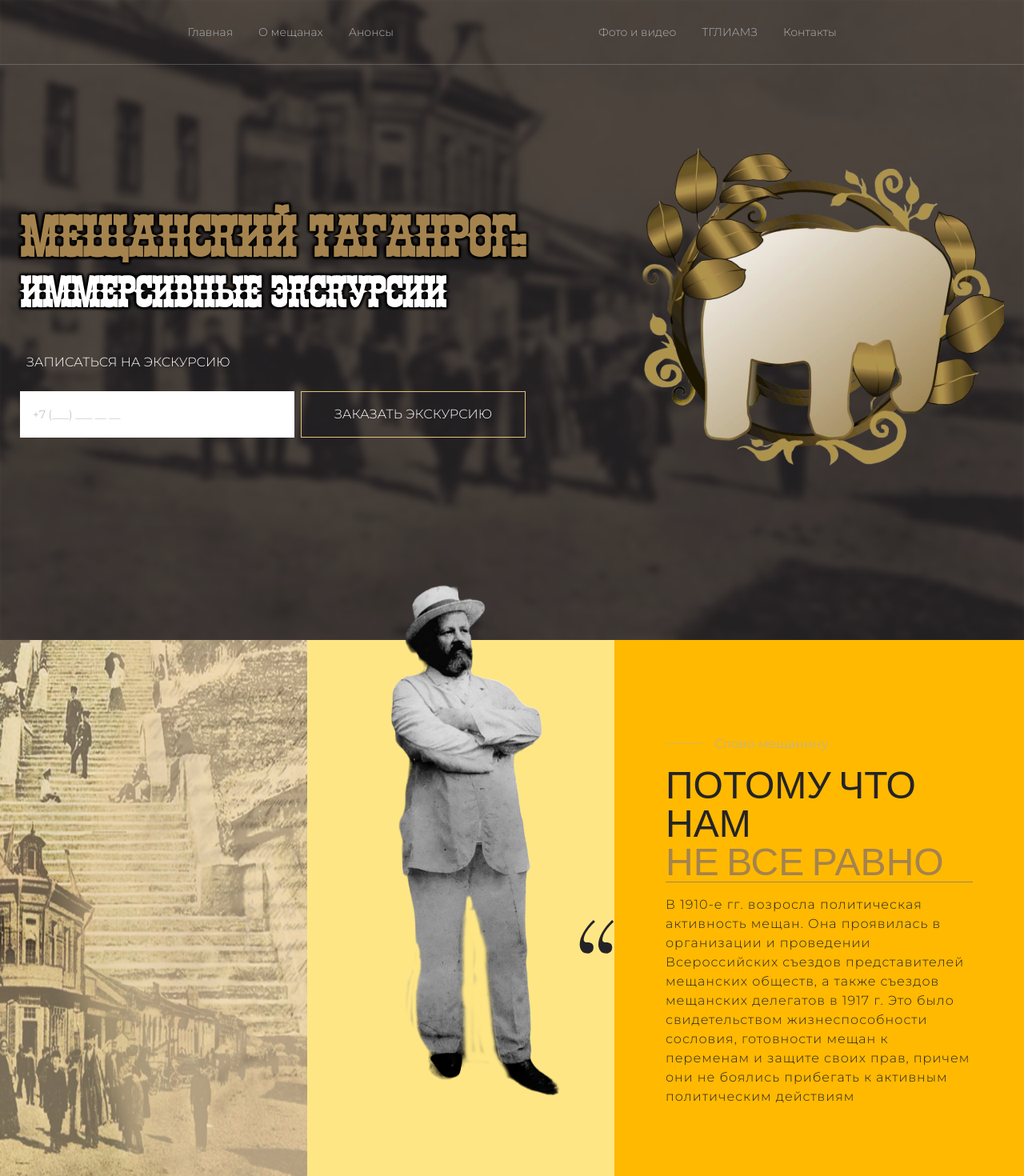
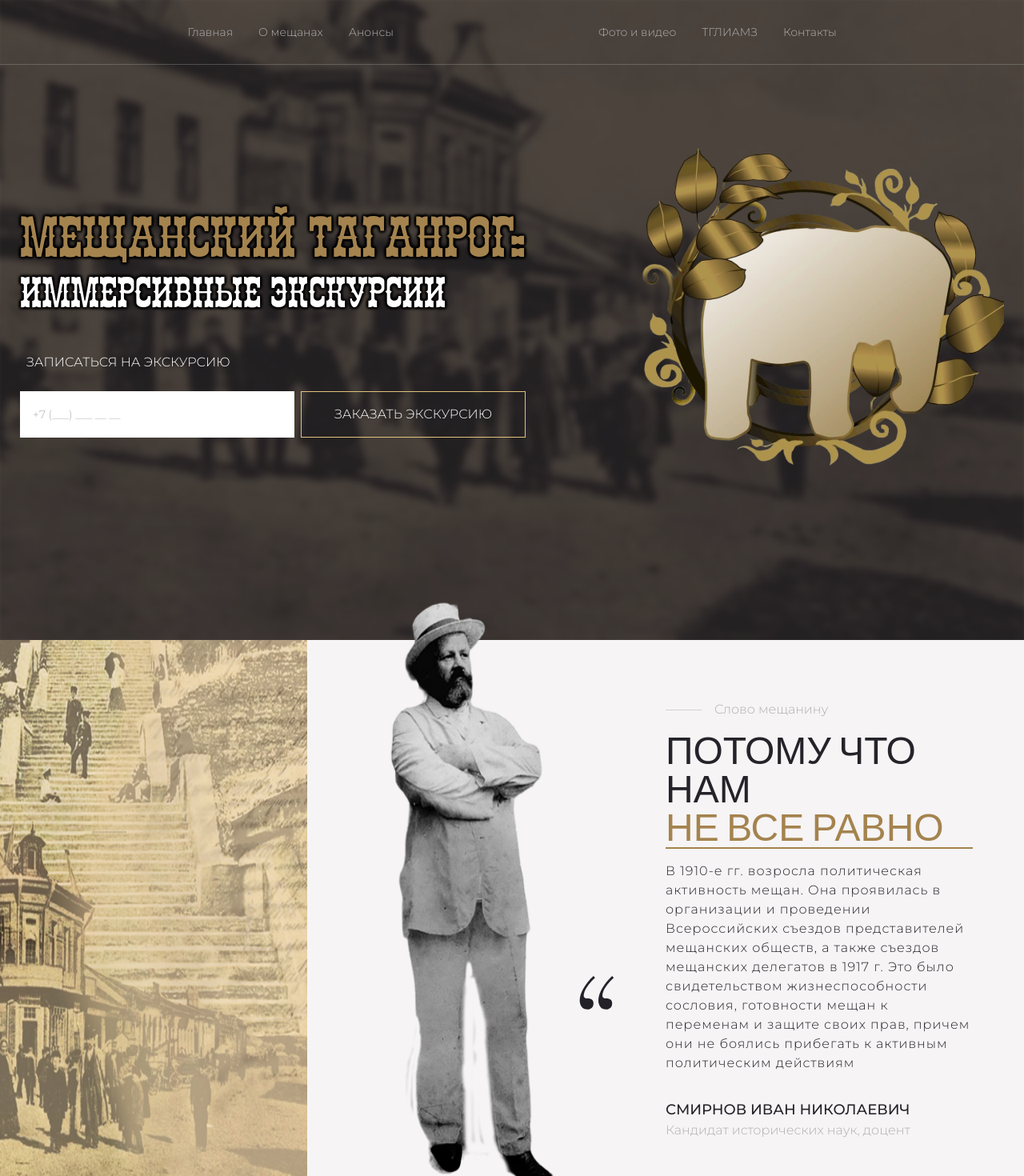
Before and after one commit to DmitriyMartynenko/meschane-of-taganrog, a Next.js app: page / in a window 1280 px wide. Shown: the top 1470 px of the page at 80% size. Built offline with nearby package versions, Linux system fonts and the light colour scheme.

Commit message:
Finished QuotesSection

```diff
--- a/next.config.ts
+++ b/next.config.ts
@@ -7,6 +7,9 @@ const nextConfig: NextConfig = {
         pathname: 'src/shared/assets/**',
       },
     ],
+    dangerouslyAllowSVG: true,
+    contentDispositionType: 'attachment',
+    contentSecurityPolicy: "default-src 'self'; script-src 'none'; sandbox;",
   },
 };
 
--- a/src/app/(home)/page.tsx
+++ b/src/app/(home)/page.tsx
@@ -1,11 +1,13 @@
-import { PromoSection } from '@/app/(home)/ui/PromoSection';
-import { QuoteSection } from '@/app/(home)/ui/QuoteSection';
+import { PromoSection } from './ui/PromoSection';
+import { QuoteSection } from './ui/QuoteSection';
+import { BenefitsSection } from './ui/BenefitsSection';
 
 const HomePage = () => {
   return (
     <>
       <PromoSection />
       <QuoteSection />
+      <BenefitsSection />
       <div className="w-full h-screen bg-amber-950"></div>
     </>
   );
--- /dev/null
+++ b/src/app/(home)/ui/BenefitsSection.tsx
@@ -0,0 +1,5 @@
+import { Section } from '@/shared/ui/elements/Section';
+
+export const BenefitsSection = () => {
+  return <Section className="flex">Benefits Section</Section>;
+};
--- a/src/app/(home)/ui/PromoSection.tsx
+++ b/src/app/(home)/ui/PromoSection.tsx
@@ -1,27 +1,30 @@
 import Image from 'next/image';
 
 import { BookingForm } from '@/features/booking-form/ui/BookingForm';
+import { Section } from '@/shared/ui/elements/Section';
+import { SectionHeadingHighlight } from '@/shared/ui/elements/SectionHeading';
 
 import logo from '@/shared/assets/icons/logo.svg';
-import { SectionHeadingHighlight } from '@/shared/ui/elements/SectionHeading';
 
 export const PromoSection = () => {
   return (
-    <section className="relative h-screen overflow-hidden">
+    <Section className="relative h-screen bg-none overflow-hidden">
       <div className="absolute inset-0 -m-2 bg-promo-background-image bg-cover bg-center bg-no-repeat blur-xs opacity-90"></div>
       <div className="relative flex justify-center items-center container h-full mx-auto gap-32">
         <div className="flex flex-col gap-12">
-          <h1 className="font-chibola font-extrabold text-5xl/tight text-foreground-secondary text-shadow-promo-title">
-            <SectionHeadingHighlight className="text-[4rem]">Мещанский Таганрог:</SectionHeadingHighlight>
+          <h1 className="font-chibola text-5xl/tight text-foreground-secondary text-shadow-promo-title">
+            <SectionHeadingHighlight className="text-[4rem]">
+              Мещанский Таганрог:
+            </SectionHeadingHighlight>
             <br />
             Иммерсивные экскурсии
           </h1>
           <BookingForm />
         </div>
         <div className="relative">
-          <Image src={logo} alt="Логотип проекта 'Мещане Таганрога'" />
+          <Image src={logo} priority alt="Логотип проекта 'Мещане Таганрога'" />
         </div>
       </div>
-    </section>
+    </Section>
   );
 };
--- a/src/app/(home)/ui/QuoteSection.tsx
+++ b/src/app/(home)/ui/QuoteSection.tsx
@@ -1,8 +1,6 @@
 import Image from 'next/image';
 
-import stoneStairImg from '@/shared/assets/images/stone-stair.png';
-import meschanin from '@/shared/assets/icons/meschanin.svg';
-import quotes from '@/shared/assets/icons/quotes.svg';
+import { Section } from '@/shared/ui/elements/Section';
 import {
   SectionHeading,
   SectionHeadingHighlight,
@@ -10,20 +8,27 @@ import {
   SectionTitle,
 } from '@/shared/ui/elements/SectionHeading';
 
+import stoneStairImg from '@/shared/assets/images/stone-stair.png';
+import meschaninImg from '@/shared/assets/images/meschanin.png';
+import quotes from '@/shared/assets/icons/quotes.svg';
+
 export const QuoteSection = () => {
   return (
-    <section className="flex w-full min-h-[700px] bg-background-secondary">
-      <div className="relative basis-[30%] bg-amber-100">
-        <Image src={stoneStairImg} fill alt="Каменная лестница Таганрога" />
+    <Section className="flex h-[75vh] bg-background-secondary">
+      <div className="relative basis-[30%]">
+        <Image src={stoneStairImg} alt="Каменная лестница Таганрога" fill />
       </div>
-      <div className="relative basis-[30%] bg-amber-200">
-        <Image src={meschanin} alt="Мещанин" className="absolute -top-[10%] transform scale-125" />
-        <Image src={quotes} alt="Кавычки" className="absolute top-[50%] right-0" />
+      <div className="relative basis-[30%]">
+        <Image
+          src={meschaninImg}
+          alt="Мещанин"
+          className="absolute bottom-[7%] w-full h-full transform scale-125"
+        />
+        <Image src={quotes} alt="Кавычки" className="absolute top-[60%] right-0" />
       </div>
-      <div className="relative basis-auto">
-      </div>
-      <div className="flex flex-col justify-center basis-[40%] gap-4 px-16 bg-amber-400">
-        <SectionHeading className="border-b border-b-secondary">
+      <div className="relative basis-auto"></div>
+      <div className="flex flex-col justify-center basis-[40%] gap-4 px-16">
+        <SectionHeading className="border-b-2 border-b-secondary">
           <SectionSubtitle>Слово мещанину</SectionSubtitle>
           <SectionTitle>
             Потому что нам <br />
@@ -37,7 +42,11 @@ export const QuoteSection = () => {
           готовности мещан к переменам и защите своих прав, причем они не боялись прибегать к
           активным политическим действиям
         </p>
+        <div className="mt-4">
+          <h3 className="font-medium text-lg uppercase">Смирнов Иван Николаевич</h3>
+          <span className="text-foreground-muted">Кандидат исторических наук, доцент</span>
+        </div>
       </div>
-    </section>
+    </Section>
   );
 };
--- a/src/app/layout.tsx
+++ b/src/app/layout.tsx
@@ -1,7 +1,6 @@
 import { ReactNode } from 'react';
 import type { Metadata } from 'next';
 
-import { ThemeProvider } from '@/app/providers/ThemeProvider';
 import { APP_NAME, APP_DESCRIPTION, APP_KEYWORDS } from '@/shared/constants/seo-constants';
 import { montserrat, alegreya, chibola } from '@/shared/config/fonts';
 
@@ -26,14 +25,7 @@ const RootLayout = (props: Readonly<RootLayoutProps>) => {
       <body
         className={`${montserrat.variable} ${alegreya.variable} ${chibola.variable} antialiased`}
       >
-        <ThemeProvider
-          attribute="class"
-          defaultTheme="system"
-          enableSystem
-          disableTransitionOnChange
-        >
-          {children}
-        </ThemeProvider>
+        {children}
       </body>
     </html>
   );
--- /dev/null
+++ b/src/app/not-found.tsx
@@ -0,0 +1,9 @@
+const NotFoundPage = () => {
+  return (
+    <div className="flex justify-center items-center h-screen">
+      <h1 className="font-black text-3xl">404 | Page not found</h1>
+    </div>
+  );
+};
+
+export default NotFoundPage;
--- a/src/app/providers/ThemeProvider.tsx
+++ /dev/null
@@ -1,11 +0,0 @@
-'use client';
-
-import { ComponentProps } from 'react';
-import { ThemeProvider as NextThemesProvider } from 'next-themes';
-
-export function ThemeProvider({
-  children,
-  ...props
-}: ComponentProps<typeof NextThemesProvider>) {
-  return <NextThemesProvider {...props}>{children}</NextThemesProvider>;
-}
--- /dev/null
+++ b/src/shared/ui/elements/Section.tsx
@@ -0,0 +1,13 @@
+import { ComponentProps } from 'react';
+
+import { cn } from '@/shared/lib/utils/cn';
+
+export const Section = (props: ComponentProps<'section'>) => {
+  const { className, children, ...restProps } = props;
+
+  return (
+    <section className={cn('w-full min-h-[700px] bg-background-primary', className)} {...restProps}>
+      {children}
+    </section>
+  );
+};
```
